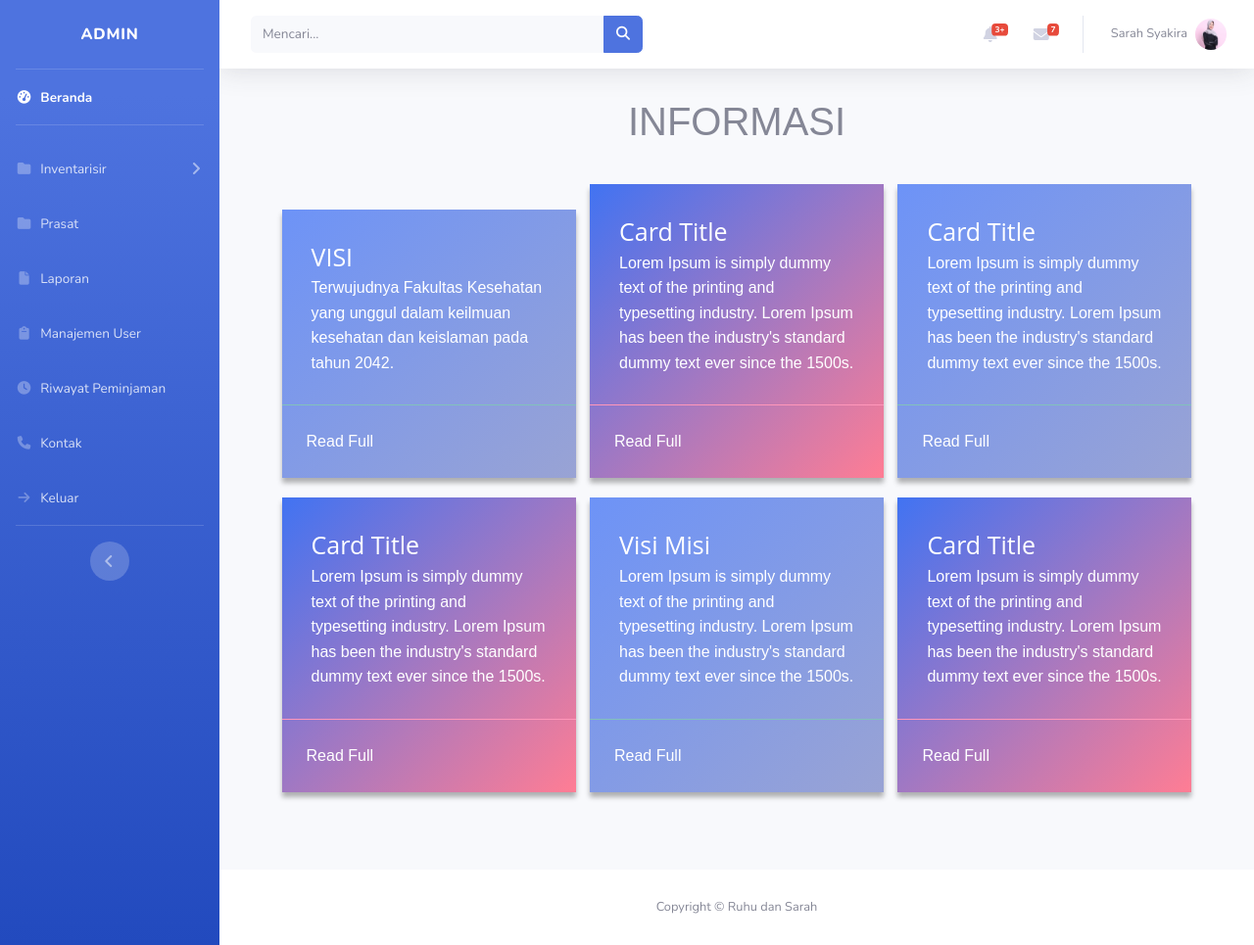
After one commit to ruhusalamah03/lab_fkes, a CodeIgniter 4 app: the page made by app/Views/informasi.php in a window 1280 px wide. The commit adds this page. Shown: the whole page at 98% size. Run offline with PHP 8.4 and a stand-in for CodeIgniter, Linux system fonts and the light colour scheme; the template is opened without the code that fills it, so the values that code supplies are empty; some libraries are stand-ins or nearby versions.

Commit message:
perubahan

```diff
--- a/app/Config/Routes.php
+++ b/app/Config/Routes.php
@@ -37,6 +37,8 @@ $routes->get('/peminjaman', 'Home::peminjaman');
 $routes->get('/pengembalian', 'Home::pengembalian');
 $routes->get('/laporan', 'Home::laporan');
 $routes->get('/prasat', 'Home::prasat');
+$routes->get('/informasi', 'Home::informasi');
+
 
 $routes->presenter('barang');
 $routes->get('/barang/create', 'Barang::create');
--- /dev/null
+++ b/app/Views/informasi.php
@@ -0,0 +1,254 @@
+<?=$this->extend('layout')?>
+<?=$this->section('bodycontent')?>
+
+    <body>
+
+        <div class="category-name">INFORMASI</div> <br/>
+
+        <div class="card-category-1">
+
+            <div class="basic-card basic-card-aqua">
+                <div class="card-content">
+                    <span class="card-title">VISI</span>
+                    <p class="card-text">
+                    Terwujudnya Fakultas Kesehatan yang unggul dalam keilmuan kesehatan dan keislaman pada tahun 2042.
+                    </p>
+                </div>
+
+                <div class="card-link">
+                    <a href="#" title="Read Full"><span>Read Full</span></a>
+                </div>
+            </div>
+
+            <div class="basic-card basic-card-lips">
+                <div class="card-content">
+                    <span class="card-title">Card Title</span>
+                    <p class="card-text">
+                        Lorem Ipsum is simply dummy text of the printing and typesetting industry. Lorem Ipsum has been the industry's standard dummy text ever since the 1500s.
+                    </p>
+                </div>
+
+                <div class="card-link">
+                    <a href="#" title="Read Full"><span>Read Full</span></a>
+                </div>
+            </div>
+
+            <div class="basic-card basic-card-aqua">
+                <div class="card-content">
+                    <span class="card-title">Card Title</span>
+                    <p class="card-text">
+                        Lorem Ipsum is simply dummy text of the printing and typesetting industry. Lorem Ipsum has been the industry's standard dummy text ever since the 1500s.
+                    </p>
+                </div>
+
+                <div class="card-link">
+                    <a href="#" title="Read Full"><span>Read Full</span></a>
+                </div>
+            </div>
+
+            <div class="basic-card basic-card-lips">
+                <div class="card-content">
+                    <span class="card-title">Card Title</span>
+                    <p class="card-text">
+                        Lorem Ipsum is simply dummy text of the printing and typesetting industry. Lorem Ipsum has been the industry's standard dummy text ever since the 1500s.
+                    </p>
+                </div>
+
+                <div class="card-link">
+                    <a href="#" title="Read Full"><span>Read Full</span></a>
+                </div>
+            </div>
+
+            <div class="basic-card basic-card-aqua">
+                <div class="card-content">
+                    <span class="card-title">Visi Misi</span>
+                    <p class="card-text">
+                        Lorem Ipsum is simply dummy text of the printing and typesetting industry. Lorem Ipsum has been the industry's standard dummy text ever since the 1500s.
+                    </p>
+                </div>
+
+                <div class="card-link">
+                    <a href="#" title="Read Full"><span>Read Full</span></a>
+                </div>
+            </div>
+
+            <div class="basic-card basic-card-lips">
+                <div class="card-content">
+                    <span class="card-title">Card Title</span>
+                    <p class="card-text">
+                        Lorem Ipsum is simply dummy text of the printing and typesetting industry. Lorem Ipsum has been the industry's standard dummy text ever since the 1500s.
+                    </p>
+                </div>
+
+                <div class="card-link">
+                    <a href="#" title="Read Full"><span>Read Full</span></a>
+                </div>
+            </div>
+
+
+        </div>
+
+        <br/>
+ <style>
+        @keyframes down-btn {
+    0% { bottom:20px; }
+    100% { bottom:0px; }
+
+    0% { opacity:0; }
+    100% { opaicty:1; }
+}
+
+@-webkit-keyframes down-btn {
+    0% { bottom:20px; }
+    100% { bottom:0px; }
+
+    0% { opacity:0; }
+    100% { opaicty:1; }
+}
+
+@-moz-keyframes down-btn {
+    0% { bottom:20px; }
+    100% { bottom:0px; }
+
+    0% { opacity:0; }
+    100% { opaicty:1; }
+}
+
+@-o-keyframes down-btn {
+    0% { bottom:20px; }
+    100% { bottom:0px; }
+
+    0% { opacity:0; }
+    100% { opaicty:1; }
+}
+
+body {
+    margin:0;
+}
+
+.category-name {
+    font-family: sans-serif;
+    width: -webkit-fill-available;
+    text-align: center;
+    font-size: 40px;
+}
+
+.card-category-2 ul, .card-category-3 ul, .card-category-4 ul, .card-category-5 ul  .card-category-6 ul {
+    padding: 0;
+}
+
+.card-category-2 ul li, .card-category-3 ul li, .card-category-4 ul li, .card-category-5 ul li, .card-category-6 ul li {
+    list-style-type: none;
+    display: inline-block;
+    vertical-align: top;
+}
+
+.card-category-2 ul li, .card-category-3 ul li {
+    margin: 10px 5px;
+}
+
+.card-category-1, .card-category-2, .card-category-3, .card-category-4, .card-category-5, .card-category-6 {
+    font-family: sans-serif;
+    margin-bottom: 45px;
+    text-align: center;
+}
+    .card-category-1 div, .card-category-2 div {
+        display:inline-block;
+    }
+
+    .card-category-1 > div, .card-category-2 > div:not(:last-child) {
+        margin: 10px 5px;
+        text-align: left;
+    }
+
+    /* Basic Card */
+    .basic-card {
+        width:300px;
+        position: relative;
+
+        -webkit-box-shadow: 0px 5px 5px 0px rgba(0,0,0,0.3);
+        -moz-box-shadow: 0px 5px 5px 0px rgba(0,0,0,0.3);
+        -o-box-shadow: 0px 5px 5px 0px rgba(0,0,0,0.3);
+        box-shadow: 0px 5px 5px 0px rgba(0,0,0,0.3);
+    }
+
+        .basic-card .card-content {
+            padding: 30px;
+        }
+
+        .basic-card .card-title {
+            font-size: 25px;
+            font-family: 'Open Sans', sans-serif;
+        }
+
+        .basic-card .card-text {
+            line-height: 1.6;
+        }
+
+        .basic-card .card-link {
+            padding: 25px;
+            width: -webkit-fill-available;
+        }
+
+            .basic-card .card-link a {
+                text-decoration: none;
+                position: relative;
+                padding: 10px 0px;
+            }
+
+            .basic-card .card-link a:after {
+                top: 30px;
+                content: "";
+                display: block;
+                height: 2px;
+                left: 50%;
+                position: absolute;
+                width: 0;
+
+                -webkit-transition: width 0.3s ease 0s, left 0.3s ease 0s;
+                -moz-transition: width 0.3s ease 0s, left 0.3s ease 0s;
+                -o-transition: width 0.3s ease 0s, left 0.3s ease 0s;
+                transition: width 0.3s ease 0s, left 0.3s ease 0s;
+            }
+
+            .basic-card .card-link a:hover:after {
+                width: 100%;
+                left: 0;
+            }
+
+
+    .basic-card-aqua {
+        background-image: linear-gradient(to bottom right, #6D93F7, #99a3d4);
+    }
+
+        .basic-card-aqua .card-content, .basic-card .card-link a {
+            color: #fff;
+        }
+
+        .basic-card-aqua .card-link {
+            border-top:1px solid #82c1bb;
+        }
+
+            .basic-card-aqua .card-link a:after {
+                background:#fff;
+            }
+
+    .basic-card-lips {
+        background-image: linear-gradient(to bottom right, #4173F2, #ff7d94);
+    }
+
+        .basic-card-lips .card-content {
+            color: #fff;
+        }
+
+        .basic-card-lips .card-link {
+            border-top: 1px solid #ff97ba;
+        }
+
+            .basic-card-lips .card-link a:after {
+                background:#fff;
+            }
+
+        </style>
+
+<?=$this->endSection()?>
```
Also changed, not shown: app/Controllers/Home.php (+8 -0 lines), app/Views/body.php (+6 -3 lines).
